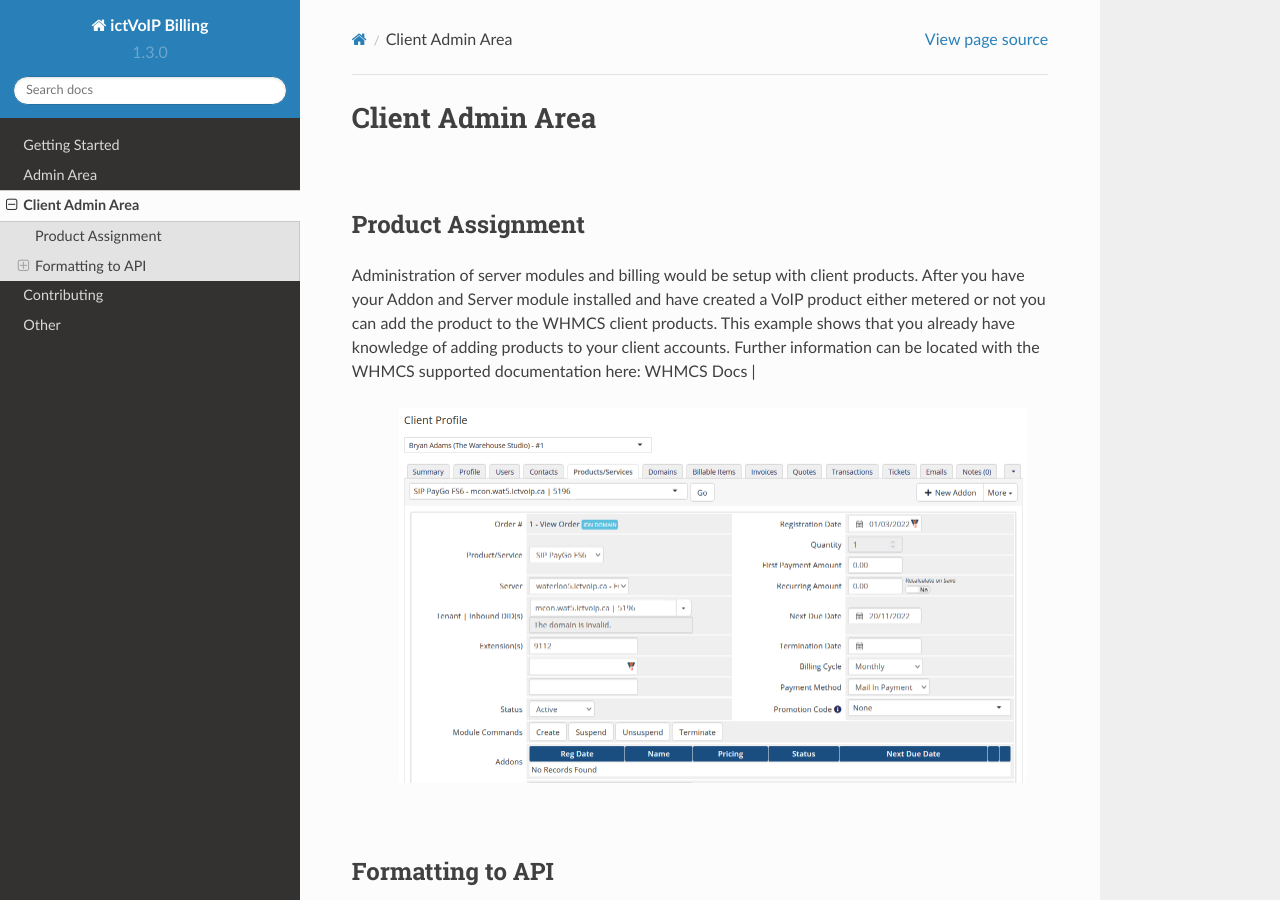
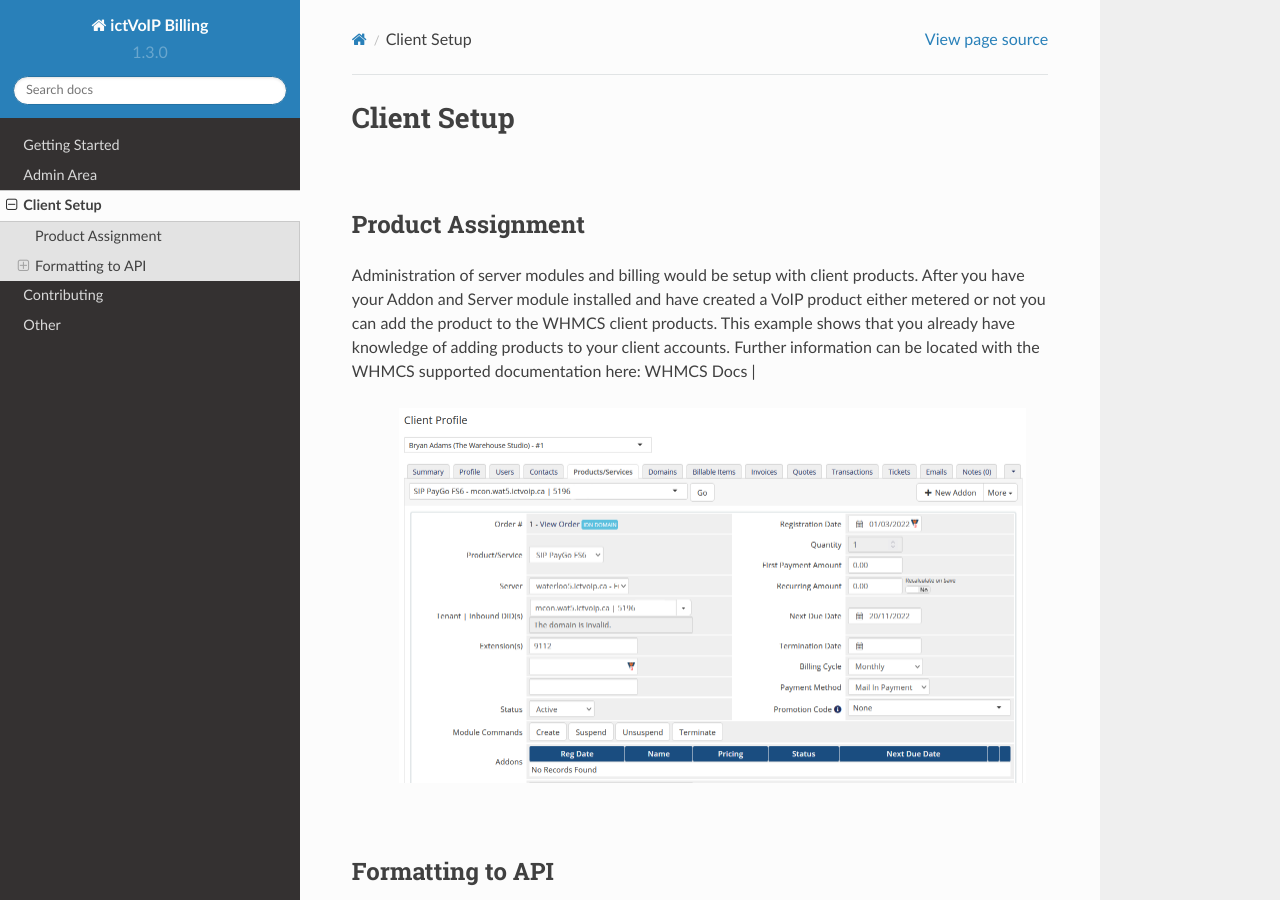
Before and after one commit to ictvoip/ictvoip-docs, a Sphinx documentation site: the page built from docs/source/clientadmin/clientadmin.rst, in a window 1280 px wide and 900 px high. Built offline with Sphinx 7.4.7 and the Read the Docs theme 2.0.0, drawn with Linux system fonts in a browser that asks for light colours; pages that are not in the unit, such as notebooks, are missing from menus.

Commit message:
Update clientadmin.rst

```diff
--- a/docs/source/clientadmin/clientadmin.rst
+++ b/docs/source/clientadmin/clientadmin.rst
@@ -1,5 +1,5 @@
 ******************
-Client Admin Area
+Client Setup
 ******************
 |
 
```
